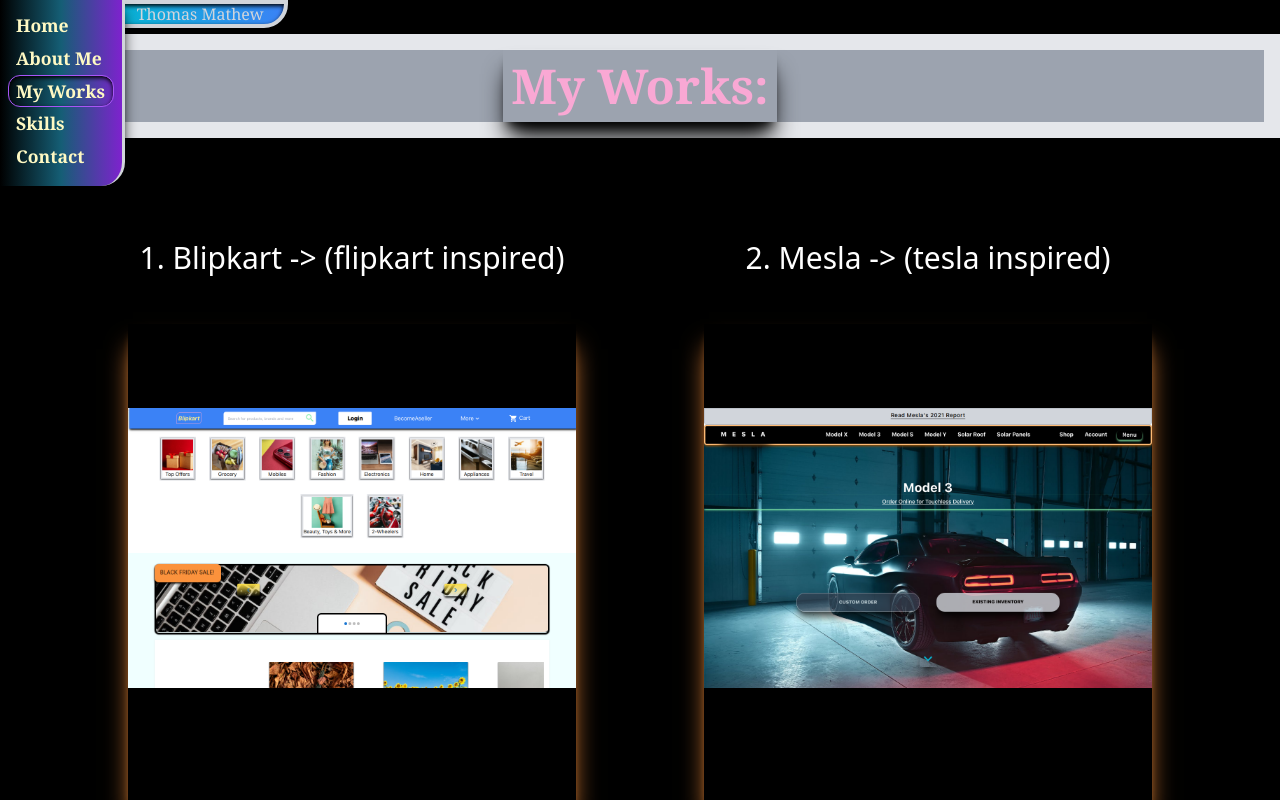
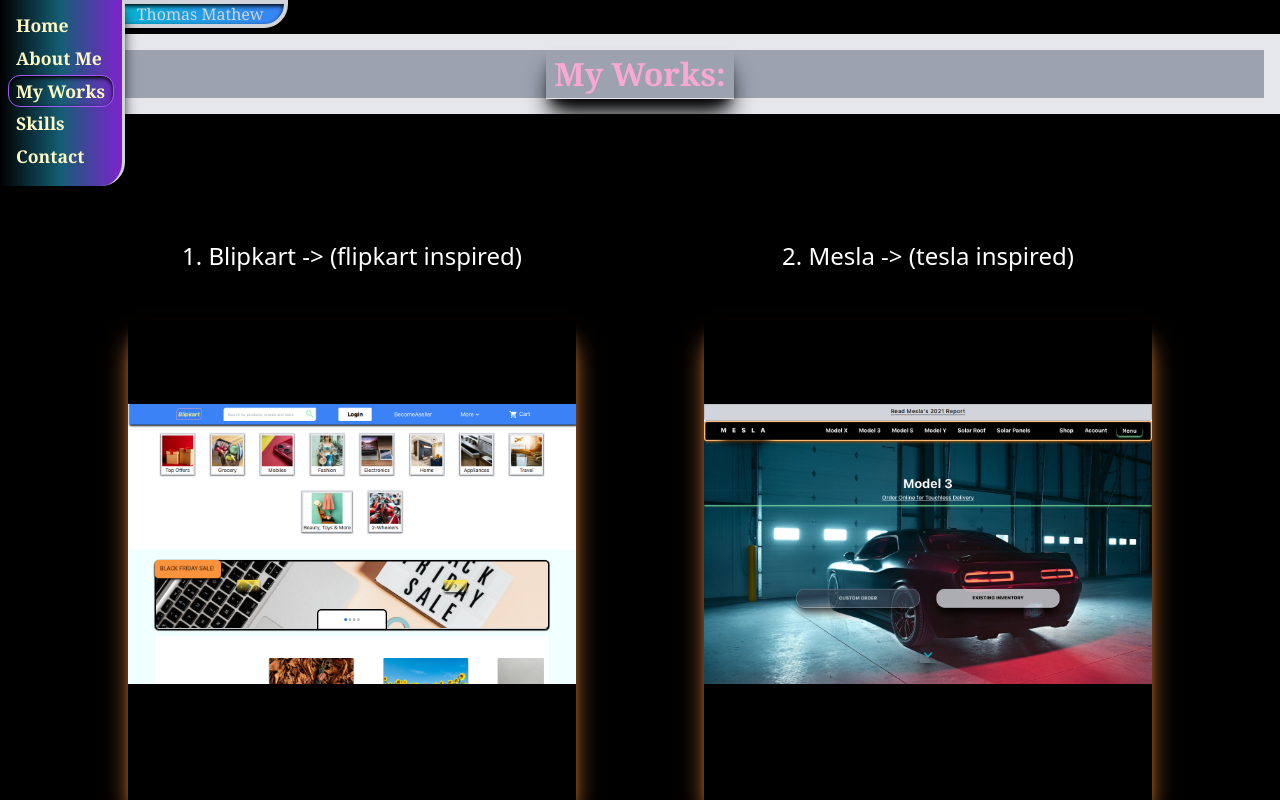
Before and after one commit to luffy17zoro17/portfolio.1, a Next.js app: page /myworks in a window 1280 px wide. Built offline with nearby package versions, Linux system fonts and the light colour scheme.

Commit message:
responsiveee

```diff
--- a/components/SideNav.js
+++ b/components/SideNav.js
@@ -15,7 +15,7 @@
           </div>
         <div className="fixed bg-gradient-to-r from-black via-cyan-800 to-purple-700
          w-[7.8rem] h-[11.6rem] space-y-[0.4rem] p-3 px-[1rem]
-        shadow-lg shadow-black border-r-[0.2rem] border-gray-300
+        shadow-lg shadow-black border-r-[0.2rem] border-gray-300 z-60
         rounded-br-3xl font-serif
         flex flex-col text-[1.1rem] font-bold text-yellow-100">
 
--- a/pages/myworks.js
+++ b/pages/myworks.js
@@ -36,7 +36,7 @@
          </header>
          <h2 className="fixed border-[1rem] w-[100%] z-30 top-[2.1rem]
           bg-gray-400 shadow-xl shadow-black
-          text-center text-white font-bold text-[1.5rem] sm:text-[2rem] md:text-[3rem]">
+          text-center text-white font-bold text-[1.5rem] sm:text-[2rem]">
             <span className="text-pink-300 font-serif
             shadow-xl shadow-black px-2 py-1">
                 My Works:</span></h2>
@@ -47,7 +47,7 @@
 
             <div key={work.id} className="text-white">
             <div className="flex flex-col items-center justify-center">
-            <h1 className="text-center text-lg md:text-3xl py-[3rem]">{work.name}</h1>
+            <h1 className="text-center text-lg lg:text-2xl py-[3rem]">{work.name}</h1>
             <div className="w-[80vw] h-[30rem] shadow-xl shadow-orange-400
              hover:shadow-green-300 sm:w-[50vw] md:w-[28rem]">
             <Link href={work.link}>
--- a/pages/skills.js
+++ b/pages/skills.js
@@ -29,7 +29,7 @@
           alt=""/>
 
           </div>
-          <h1 className="font-mono fixed z-40 w-[100%] flex justify-center
+          <h1 className="font-mono fixed z-60 w-[100%] flex justify-center
             text-[1.2rem] font-bold mt-[2.6rem] text-white shadow-lg shadow-black
             bg-gradient-to-r from-transparent via-black to-transparent
             tracking-tight md:text-[1.9rem]">
```
